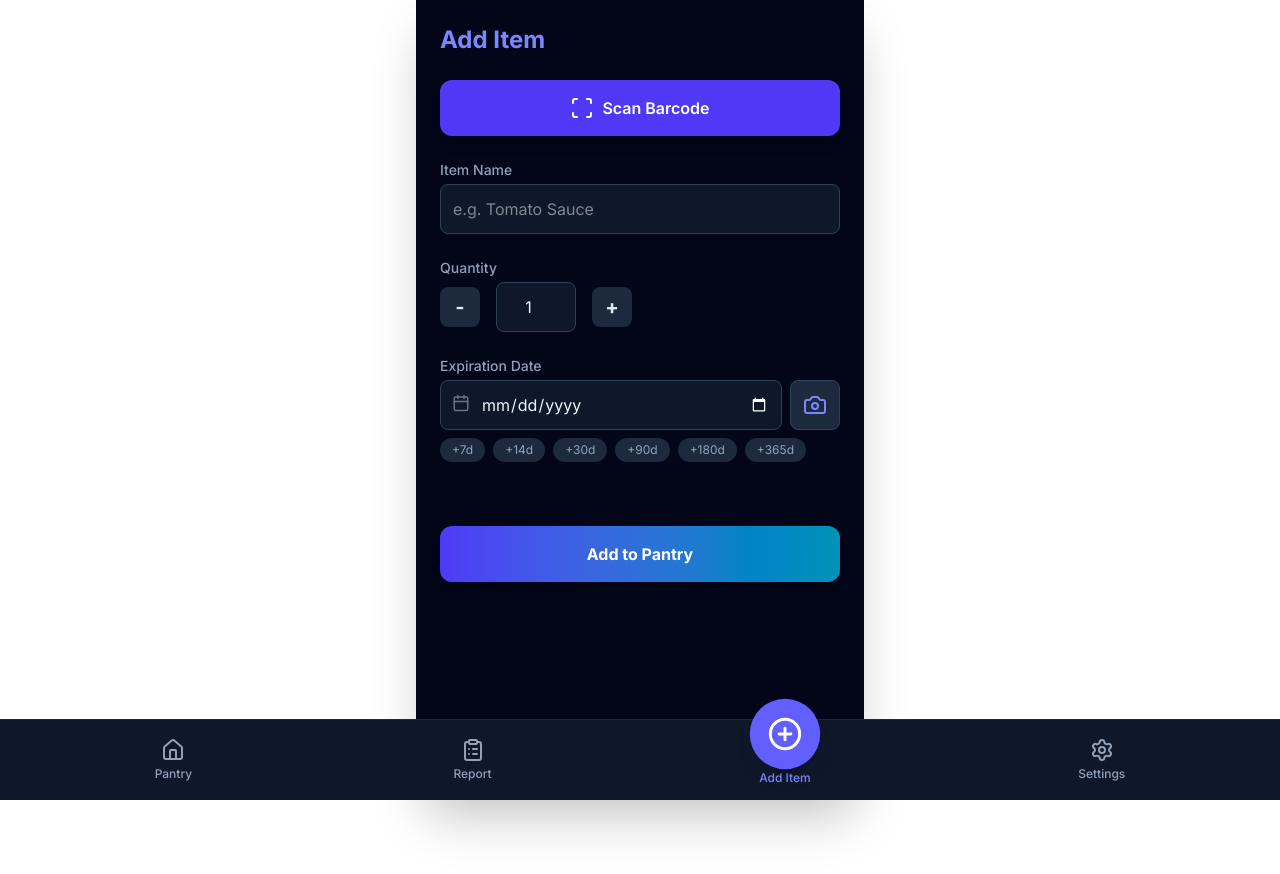
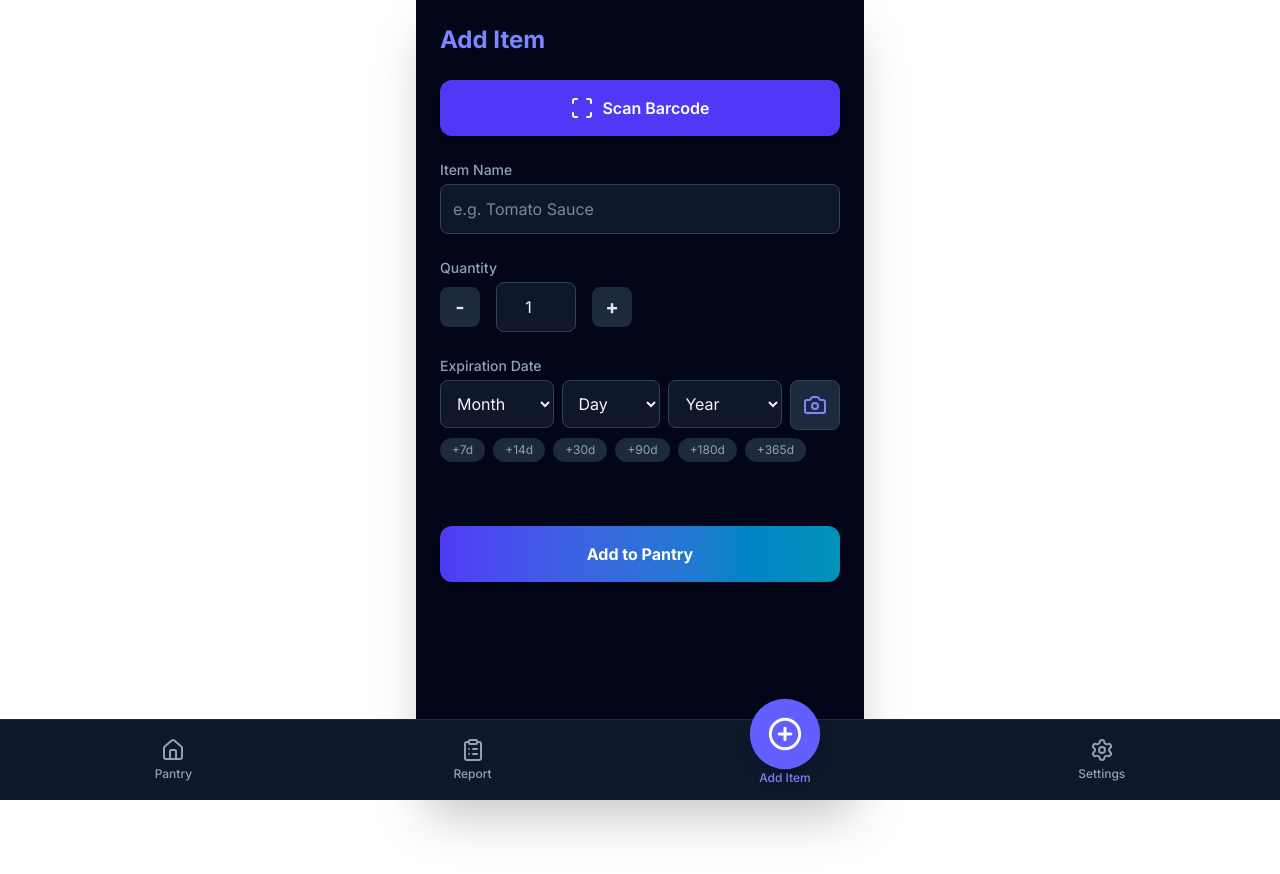
Before and after one commit to RoosterBob23/larder-manager, a Next.js app: page /add in a window 1280 px wide. Shown: the top 874 px of the page. Built offline with nearby package versions, Linux system fonts and the light colour scheme.

Commit message:
feat: implement custom expiration date picker widget

```diff
--- a/src/app/add/page.tsx
+++ b/src/app/add/page.tsx
@@ -5,6 +5,7 @@ import { useRouter } from 'next/navigation';
 import { Scan, Calendar, Camera } from 'lucide-react';
 import BarcodeScanner from '@/components/BarcodeScanner';
 import DateScanner from '@/components/DateScanner';
+import ExpirationDatePicker from '@/components/ExpirationDatePicker';
 
 export default function AddItem() {
     const router = useRouter();
@@ -148,15 +149,11 @@ export default function AddItem() {
                 {/* Expiry Date */}
                 <div>
                     <label className="block text-sm font-medium text-slate-400 mb-1">Expiration Date</label>
-                    <div className="flex gap-2">
-                        <div className="relative flex-1">
-                            <Calendar className="absolute left-3 top-3.5 text-slate-500" size={18} />
-                            <input
-                                type="date"
-                                id="expiryDate"
+                    <div className="flex gap-2 items-start">
+                        <div className="flex-1">
+                            <ExpirationDatePicker
                                 value={formData.expiryDate}
-                                onChange={e => setFormData({ ...formData, expiryDate: e.target.value })}
-                                className="w-full bg-slate-900 border border-slate-700 rounded-lg p-3 pl-10 text-slate-100 focus:ring-2 focus:ring-indigo-500 outline-none [color-scheme:dark]"
+                                onChange={(val) => setFormData({ ...formData, expiryDate: val })}
                             />
                         </div>
                         <button
--- a/src/app/edit/[id]/page.tsx
+++ b/src/app/edit/[id]/page.tsx
@@ -4,6 +4,7 @@ import { useState, useEffect } from 'react';
 import { useRouter, useParams } from 'next/navigation';
 import { Calendar, Save, Camera } from 'lucide-react';
 import DateScanner from '@/components/DateScanner';
+import ExpirationDatePicker from '@/components/ExpirationDatePicker';
 
 export default function EditItem() {
     const router = useRouter();
@@ -135,14 +136,11 @@ export default function EditItem() {
                 {/* Expiry Date */}
                 <div>
                     <label className="block text-sm font-medium text-slate-400 mb-1">Expiration Date</label>
-                    <div className="flex gap-2">
-                        <div className="relative flex-1">
-                            <Calendar className="absolute left-3 top-3.5 text-slate-500" size={18} />
-                            <input
-                                type="date"
+                    <div className="flex gap-2 items-start">
+                        <div className="flex-1">
+                            <ExpirationDatePicker
                                 value={formData.expiryDate}
-                                onChange={e => setFormData({ ...formData, expiryDate: e.target.value })}
-                                className="w-full bg-slate-900 border border-slate-700 rounded-lg p-3 pl-10 text-slate-100 focus:ring-2 focus:ring-indigo-500 outline-none [color-scheme:dark]"
+                                onChange={(val) => setFormData({ ...formData, expiryDate: val })}
                             />
                         </div>
                         <button
--- /dev/null
+++ b/src/components/ExpirationDatePicker.tsx
@@ -0,0 +1,80 @@
+import { useState, useEffect } from 'react';
+
+interface Props {
+    value: string;
+    onChange: (val: string) => void;
+}
+
+export default function ExpirationDatePicker({ value, onChange }: Props) {
+    const currentYear = new Date().getFullYear();
+    const futureYears = Array.from({ length: 15 }, (_, i) => currentYear + i);
+    const months = Array.from({ length: 12 }, (_, i) => i + 1);
+
+    const parts = value ? value.split('-') : [];
+    const yearStr = parts[0] || '';
+    const monthStr = parts[1] || '';
+    const dayStr = parts[2] || '';
+
+    // Ensure inputted year is in the list
+    let displayYears = [...futureYears];
+    if (yearStr && !displayYears.includes(parseInt(yearStr))) {
+        displayYears.push(parseInt(yearStr));
+        displayYears.sort((a, b) => a - b);
+    }
+
+    const getDaysInMonth = (y: number, m: number) => {
+        if (!y || !m) return 31;
+        return new Date(y, m, 0).getDate();
+    };
+
+    const daysCount = getDaysInMonth(parseInt(yearStr) || currentYear, parseInt(monthStr) || 1);
+    const days = Array.from({ length: daysCount }, (_, i) => i + 1);
+
+    const updateDate = (y: string, m: string, d: string) => {
+        if (!y || !m || !d) {
+             onChange('');
+             return;
+        }
+
+        const newDaysInMonth = getDaysInMonth(parseInt(y), parseInt(m));
+        const safeDay = Math.min(parseInt(d), newDaysInMonth).toString().padStart(2, '0');
+        onChange(`${y}-${m.padStart(2, '0')}-${safeDay}`);
+    };
+
+    return (
+        <div className="flex gap-2 w-full">
+            <select
+                className="flex-[1.2] bg-slate-900 border border-slate-700 rounded-lg p-3 text-slate-100 focus:ring-2 focus:ring-indigo-500 outline-none"
+                value={monthStr.replace(/^0+/, '')}
+                onChange={(e) => updateDate(yearStr || currentYear.toString(), e.target.value, dayStr || '1')}
+            >
+                <option value="">Month</option>
+                {months.map(m => (
+                    <option key={m} value={m}>{new Date(2000, m - 1, 1).toLocaleString('default', { month: 'short' })}</option>
+                ))}
+            </select>
+
+            <select
+                className="flex-1 bg-slate-900 border border-slate-700 rounded-lg p-3 text-slate-100 focus:ring-2 focus:ring-indigo-500 outline-none"
+                value={dayStr.replace(/^0+/, '')}
+                onChange={(e) => updateDate(yearStr || currentYear.toString(), monthStr || '1', e.target.value)}
+            >
+                <option value="">Day</option>
+                {days.map(d => (
+                    <option key={d} value={d}>{d}</option>
+                ))}
+            </select>
+
+            <select
+                className="flex-[1.2] bg-slate-900 border border-slate-700 rounded-lg p-3 text-slate-100 focus:ring-2 focus:ring-indigo-500 outline-none"
+                value={yearStr}
+                onChange={(e) => updateDate(e.target.value, monthStr || '1', dayStr || '1')}
+            >
+                <option value="">Year</option>
+                {displayYears.map(y => (
+                    <option key={y} value={y}>{y}</option>
+                ))}
+            </select>
+        </div>
+    );
+}
```
